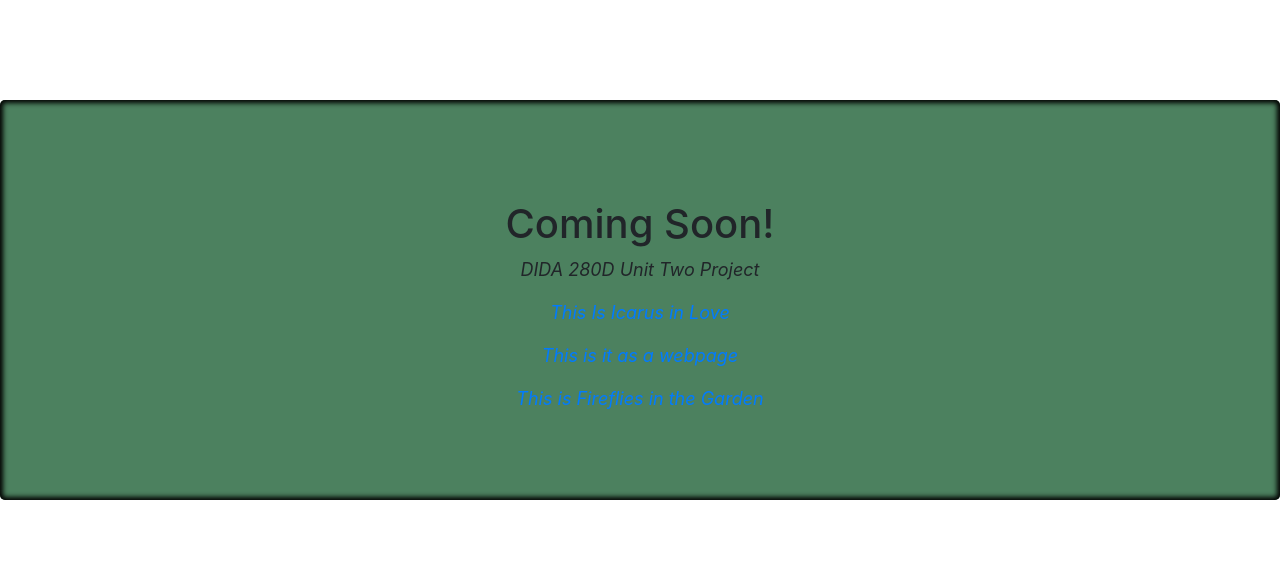
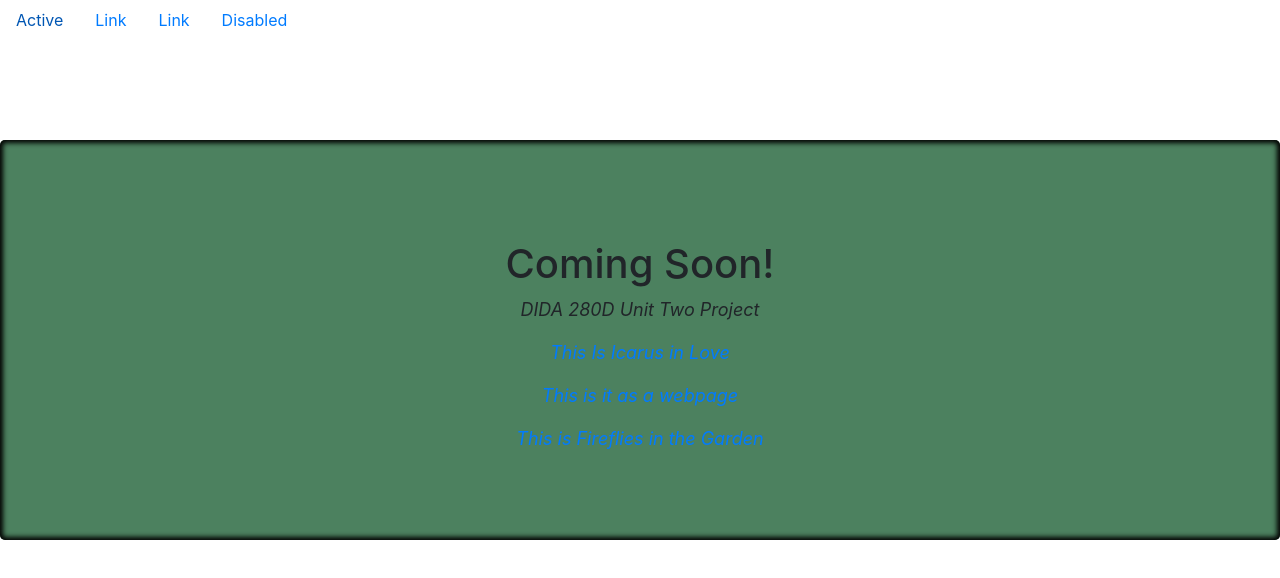
Before and after one commit to astan99/Digital-Publishing, a plain HTML site: page docs/index.html in a window 1280 px wide. Drawn offline with nearby package versions, Linux system fonts and the light colour scheme.

Commit message:
Nov 23, 2026, 12:38 PM

```diff
--- a/docs/index.html
+++ b/docs/index.html
@@ -8,6 +8,12 @@
 </head>
 
 <body>
+    <nav class="nav">
+  <a class="nav-link active" aria-current="page" href="#">Active</a>
+  <a class="nav-link" href="#">Link</a>
+  <a class="nav-link" href="#">Link</a>
+  <a class="nav-link">Disabled</a>
+    </nav>
 
     <div class="opaqueContainer">
         <h1>Coming Soon!</h1>
```
